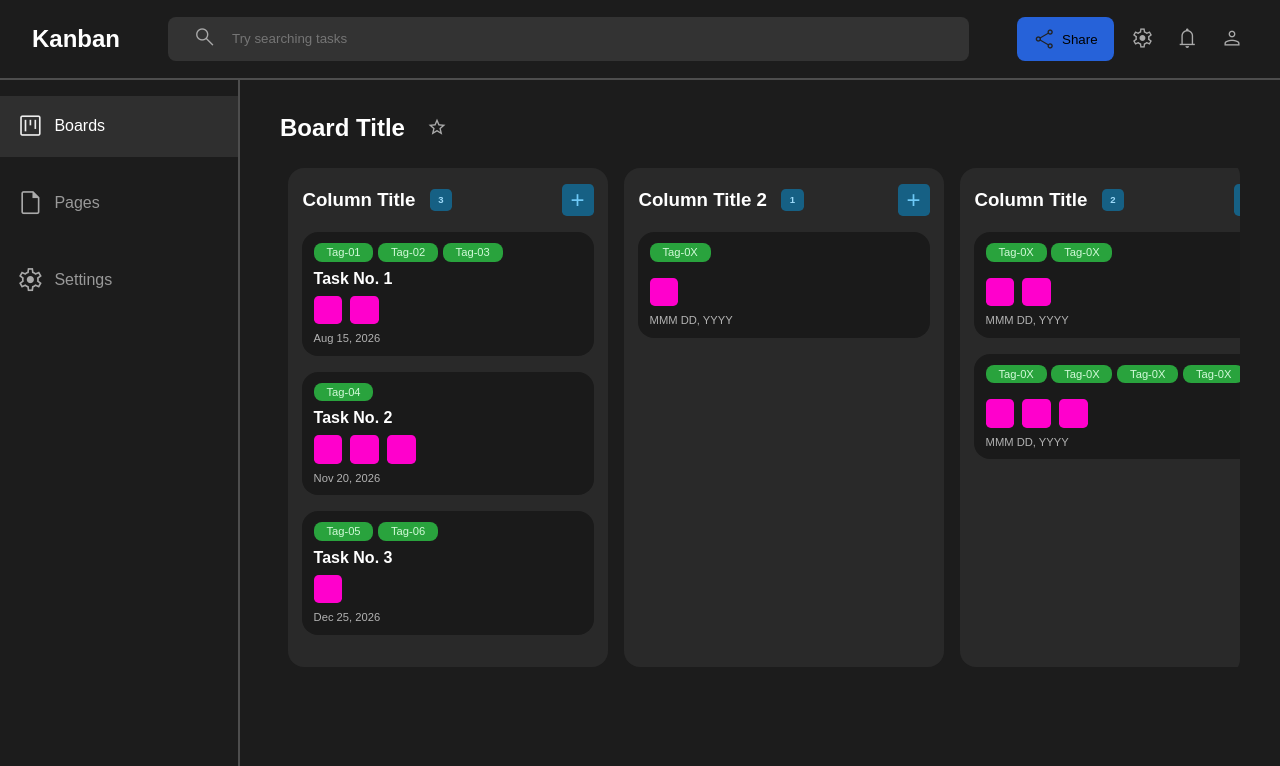
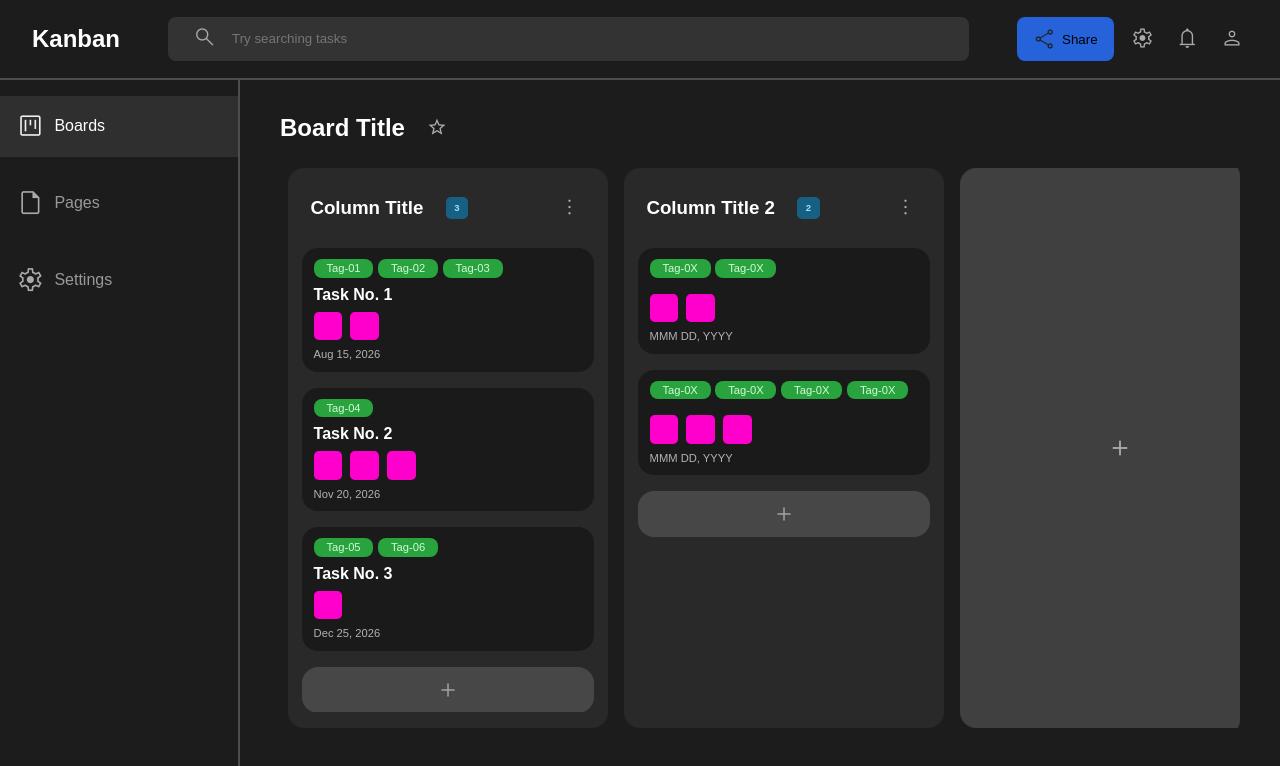
Before and after one commit to serasena/task-flow, a plain HTML site: page index.html in a window 1280 px wide. Shown: the top 766 px of the page. Drawn offline with nearby package versions, Linux system fonts and the light colour scheme.

Commit message:
:sparkles: feat: Improve board controls & empty states
Add column options, add-task and add-column placeholders, and keyboard focus for board items. Refine layout, scrolling, icons, and mobile header styling.

```diff
--- a/css/style.css
+++ b/css/style.css
@@ -109,6 +109,7 @@ body {
 
 .icon {
   background-color: #0000;
+  font-size: 1.5rem;
   font-variation-settings: 'FILL' 0, 'wght' 250, 'GRAD' 100, 'opsz' 35;
 }
 
@@ -228,27 +229,36 @@ body {
   scrollbar-color: #ccc #0000;
 }
 
-.status-item {
+.status-item,
+.empty-status-item {
   min-width: 0;
   display: flex;
   flex-direction: column;
   border-radius: 1rem;
   padding: 1rem 0.6rem;
+}
+
+.status-item {
   background-color: hsl(0 0% 16%);
+}
+
+.empty-status-item {
+  justify-content: center;
+  align-items: center;
+  transition: background-color 0.2s ease;
+  background-color: hsl(0 0% 25%);
+}
+
+.empty-status-item:has(button:hover) {
+  background-color: hsl(0 0% 35%);
 }
 
 .status-head {
   display: flex;
   flex-direction: row;
   align-items: center;
-  padding: 0 0.3rem;
-  justify-content: space-between;
-}
-
-.status-subitem {
-  display: flex;
-  flex-direction: row;
-  gap: 0.9rem;
+  padding: 0.5rem 0.8rem;
+  gap: 1.4rem;
 }
 
 .status-title {
@@ -268,39 +278,73 @@ body {
   color: hsl(200 90% 80%);
 }
 
-.add-task {
-  width: 2rem;
-  height: 2rem;
-  font-size: 1.5rem;
+.status-options {
+  margin: 0 0 0 auto;
+  flex: 0 0 1;
+}
+
+.add-task,
+.add-section {
+  width: 100%;
+  height: 100%;
+  display: grid;
+  place-items: center;
   border: none;
   border-radius: 0.3rem;
-  background-color: hsl(200 90% 40% / 60%);
-  color: hsl(200 90% 70%);
   cursor: pointer;
-  transition: background-color 0.2s ease-in, color 0.2s ease-in;
+  background-color: transparent;
+  transition: color 0.2s ease;
 }
 
-.add-task:hover {
-  background-color: hsl(200 90% 60% / 60%);
-  color: hsl(200 90% 90%);
+.add-task {
+  font-size: 1.5rem;
+  color: hsl(200 0% 70%);
+}
+
+.add-section {
+  font-size: 3rem;
+  color: hsl(200 0% 70%);
+}
+
+.add-task:hover,
+.add-section:hover {
+  color: hsl(200 0% 90%);
 }
 
 .task-container {
+  max-height: 60dvh;
   display: flex;
   flex-direction: column;
   padding: 1rem 0.3rem;
   gap: 1rem;
+  overflow-y: auto;
+  scrollbar-color: #ccc #0000;
 }
 
-.task-item {
+.task-item,
+.empty-task-item {
   min-width: 0;
   display: flex;
   flex-direction: column;
   gap: 0.5rem;
   padding: 0.7rem;
   border-radius: 1rem;
+}
+
+.task-item {
+  cursor: pointer;
   background-color: hsl(0 0% 10%);
-  cursor: pointer;
+}
+
+.empty-task-item {
+  justify-content: center;
+  align-items: center;
+  background-color: hsl(0 0% 28%);
+  transition: background-color 0.2s ease;
+}
+
+.empty-task-item:has(button:hover) {
+  background-color: hsl(0 0% 38%);
 }
 
 .task-tags-container {
@@ -359,6 +403,20 @@ body {
     flex-direction: column;
   }
 
+  #head {
+    gap: 0.3rem;
+  }
+
+  .head-buttons-group {
+    display: none;
+    gap: 0.2rem;
+  }
+
+  .icon {
+    font-size: 1.2rem;
+    font-variation-settings: 'FILL' 0, 'wght' 250, 'GRAD' 100, 'opsz' 40;
+  }
+
   #menu-btn {
     display: block;
     flex: 0 1 auto;
@@ -366,17 +424,18 @@ body {
   }
 
   .search-container {
+    display: none;
     flex: 0 1 auto;
     margin: 0 0 0 auto;
     padding: 0 0.6rem;
   }
 
-  #share-btn p {
+  #share-btn {
     display: none;
   }
 
-  .head-buttons-group {
-    justify-self: end;
+  #share-btn p {
+    display: none;
   }
 
   #nav-bar {
--- a/index.html
+++ b/index.html
@@ -5,7 +5,7 @@
     <meta name="viewport" content="width=device-width, initial-scale=1.0" />
     <title>TaskFlow</title>
     <link rel="stylesheet"
-      href="https://fonts.googleapis.com/css2?family=Material+Symbols+Outlined:opsz,wght,FILL,GRAD@20..48,100..700,0..1,-50..200&icon_names=star,share,search,notifications,settings,person,draft,view_kanban,menu" />
+      href="https://fonts.googleapis.com/css2?family=Material+Symbols+Outlined:opsz,wght,FILL,GRAD@20..48,100..700,0..1,-50..200&icon_names=star,share,search,notifications,settings,person,draft,view_kanban,menu,more_vert,add" />
     <link rel="stylesheet" href="css/style.css" />
 
   </head>
@@ -59,7 +59,7 @@
 
     <nav id="nav-bar" aria-label="Main navigation">
       <div class="nav-container">
-        <label class="nav-items" for="nav-board-btn">
+        <label class="nav-items" for="nav-board-btn" tabindex="0">
           <span class="icon light material-symbols-outlined" aria-hidden="true">
             view_kanban
           </span>
@@ -68,12 +68,11 @@
             class="nav-btn"
             type="radio"
             name="nav"
-            value="boards"
-            checked />
+            value="boards" checked />
           Boards
         </label>
 
-        <label class="nav-items" for="nav-board-pages">
+        <label class="nav-items" for="nav-board-pages" tabindex="0">
           <span class="icon light material-symbols-outlined" aria-hidden="true">
             draft
           </span>
@@ -86,7 +85,7 @@
           Pages
         </label>
 
-        <label class="nav-items" for="nav-board-settings">
+        <label class="nav-items" for="nav-board-settings" tabindex="0">
           <span class="icon light material-symbols-outlined" aria-hidden="true">
             settings
           </span>
@@ -104,7 +103,8 @@
     <main id="body-container">
       <div id="board-head">
         <h2 class="board-title">Board Title</h2>
-        <button class="icon-btn" type="button" aria-label="Add board to favorites">
+        <button class="icon-btn" type="button"
+          aria-label="Add board to favorites">
           <span class="icon light material-symbols-outlined"
             aria-hidden="true">star</span>
         </button>
@@ -114,18 +114,18 @@
 
         <section class="status-item" aria-labelledby="column-title-1">
           <div class="status-head">
-            <div class="status-subitem">
-              <h3 class="status-title" id="column-title-1">Column Title</h3>
-              <div class="tasks-amount">3</div>
-            </div>
-
-            <button class="add-task" type="button"
-              aria-label="Add task to column Column Title">+</button>
+            <h3 class="status-title" id="column-title-1">Column Title</h3>
+            <div class="tasks-amount">3</div>
+            <button class="icon-btn status-options" type="button"
+              aria-label="Column Options">
+              <span class="icon light material-symbols-outlined"
+                aria-hidden="true">more_vert</span>
+            </button>
           </div>
 
           <div class="task-container">
 
-            <article class="task-item">
+            <article class="task-item" tabindex="0">
 
               <div class="task-tags-container">
                 <div class="task-tag">Tag-01</div>
@@ -143,7 +143,7 @@
               <p class="task-start-date">Aug 15, 2026</p>
             </article>
 
-            <article class="task-item">
+            <article class="task-item" tabindex="0">
 
               <div class="task-tags-container">
                 <div class="task-tag">Tag-04</div>
@@ -160,7 +160,7 @@
               <p class="task-start-date">Nov 20, 2026</p>
             </article>
 
-            <article class="task-item">
+            <article class="task-item" tabindex="0">
 
               <div class="task-tags-container">
                 <div class="task-tag">Tag-05</div>
@@ -175,55 +175,32 @@
 
               <p class="task-start-date">Dec 25, 2026</p>
             </article>
+
+            <article class="empty-task-item">
+              <button class="add-task" type="button">
+                <span
+                  class="icon light material-symbols-outlined"
+                  aria-hidden="true">add</span>
+              </button>
+            </article>
+
           </div>
         </section>
 
         <section class="status-item" aria-labelledby="column-title-2">
-
           <div class="status-head">
-            <div class="status-subitem">
-              <h3 class="status-title" id="column-title-2">Column Title 2</h3>
-              <div class="tasks-amount">1</div>
-            </div>
-
-            <button class="add-task" type="button"
-              aria-label="Add task to column Column Title 2">+</button>
+            <h3 class="status-title" id="column-title-3">Column Title 2</h3>
+            <div class="tasks-amount">2</div>
+            <button class="icon-btn status-options" type="button"
+              aria-label="Column Options">
+              <span class="icon light material-symbols-outlined"
+                aria-hidden="true">more_vert</span>
+            </button>
           </div>
 
           <div class="task-container">
 
-            <article class="task-item">
-
-              <div class="task-tags-container">
-                <div class="task-tag">Tag-0X</div>
-              </div>
-
-              <h4 class="task-title" aria-hidden="true"></h4>
-
-              <div class="task-collaborators-container">
-                <div class="task-collaborator-icon" aria-hidden="true"></div>
-              </div>
-
-              <p class="task-start-date">MMM DD, YYYY</p>
-            </article>
-
-          </div>
-
-        </section>
-
-        <section class="status-item" aria-labelledby="column-title-3">
-          <div class="status-head">
-            <div class="status-subitem">
-              <h3 class="status-title" id="column-title-3">Column Title</h3>
-              <div class="tasks-amount">2</div>
-            </div>
-            <button class="add-task" type="button"
-              aria-label="Add task to column Column Title">+</button>
-          </div>
-
-          <div class="task-container">
-
-            <article class="task-item">
+            <article class="task-item" tabindex="0">
               <div class="task-tags-container">
                 <div class="task-tag">Tag-0X</div>
                 <div class="task-tag">Tag-0X</div>
@@ -239,7 +216,7 @@
               <p class="task-start-date">MMM DD, YYYY</p>
             </article>
 
-            <article class="task-item">
+            <article class="task-item" tabindex="0">
 
               <div class="task-tags-container">
                 <div class="task-tag">Tag-0X</div>
@@ -259,7 +236,27 @@
               <p class="task-start-date">MMM DD, YYYY</p>
             </article>
 
+            <article class="empty-task-item">
+              <button class="add-task" type="button">
+                <span
+                  class="icon light material-symbols-outlined"
+                  aria-hidden="true">add</span>
+              </button>
+            </article>
+
           </div>
+
+        </section>
+
+        <section class="empty-status-item" aria-labelledby="empty-column">
+
+          <button class="add-section" type="button"
+            aria-label="Add column to the board">
+            <span
+              class="icon light material-symbols-outlined"
+              aria-hidden="true"
+              style="font-variation-settings:'wght' 500, 'GRAD' 100, 'opsz' 48">add</span>
+          </button>
 
         </section>
 
```
